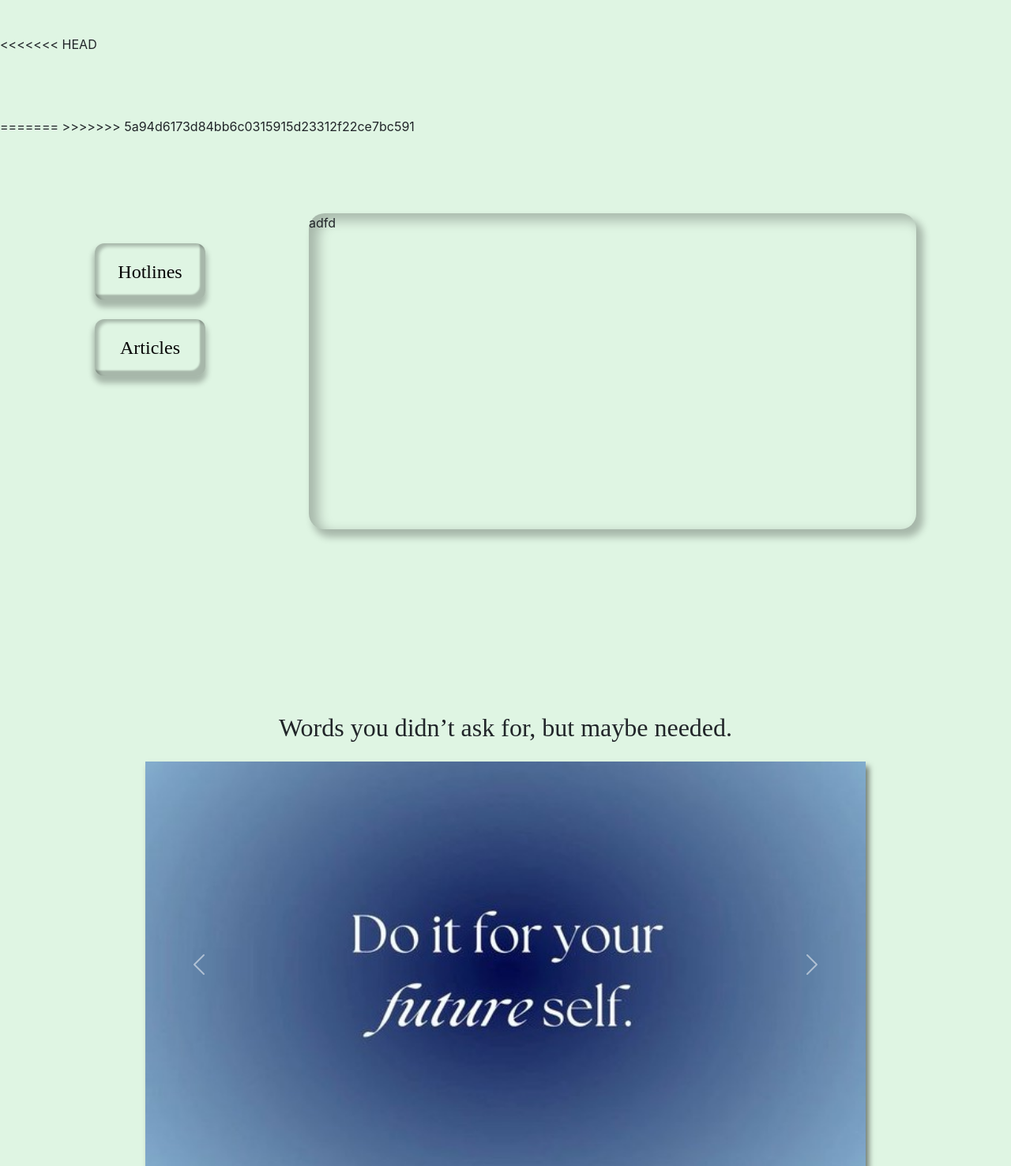
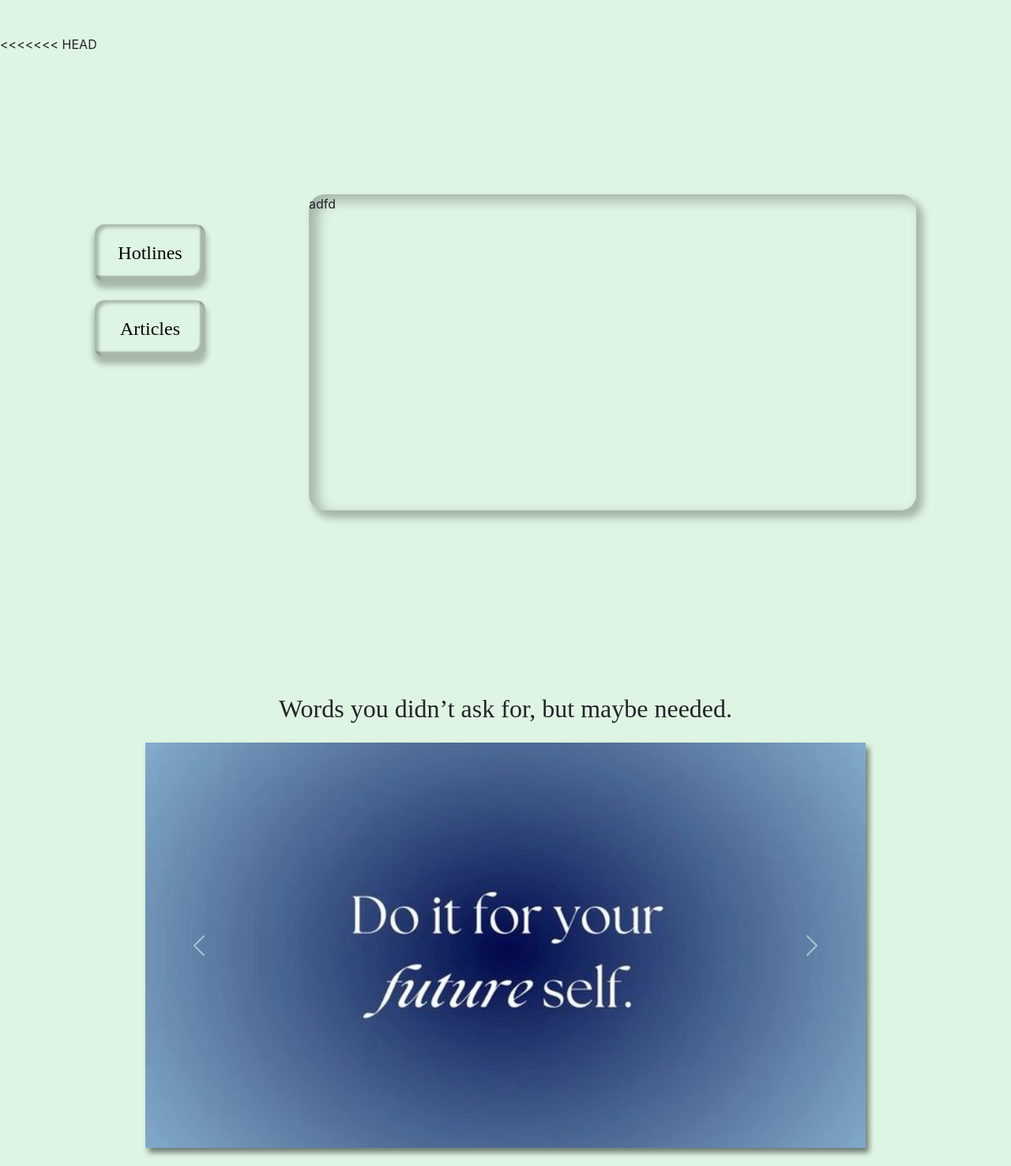
Before and after one commit to Mind-Connect/wd-mindconnect, a PHP site: page / in a window 1280 px wide. Shown: the part 812-2288 px from the top of the page at 79% size. Run offline with PHP 8.4, Linux system fonts and the light colour scheme; some web fonts are replaced.

Commit message:
esquivel

```diff
--- a/index.php
+++ b/index.php
@@ -31,8 +31,7 @@
 
 <<<<<<< HEAD
   <section>
-=======
->>>>>>> 5a94d6173d84bb6c0315915d23312f22ce7bc591
+
     <div class="container main-area">
       <div class="row m-3 py-5">
 
```
